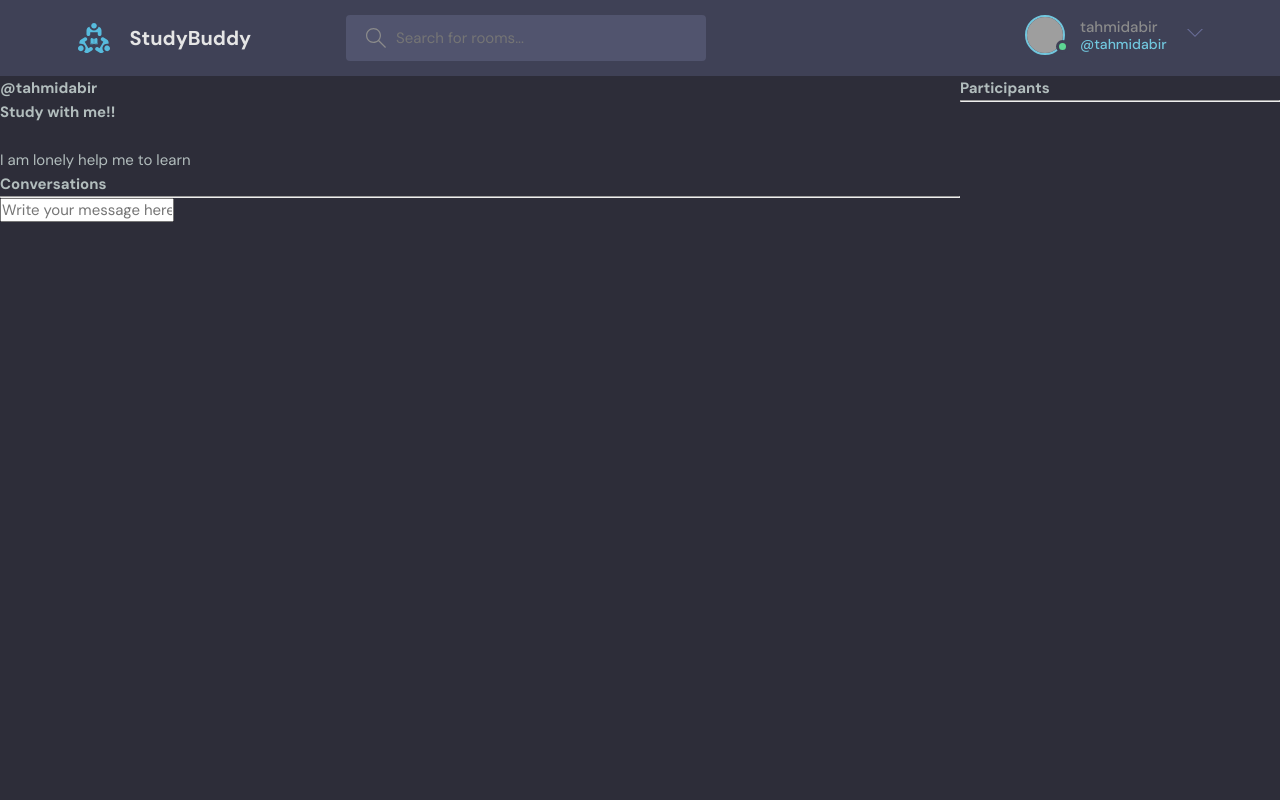
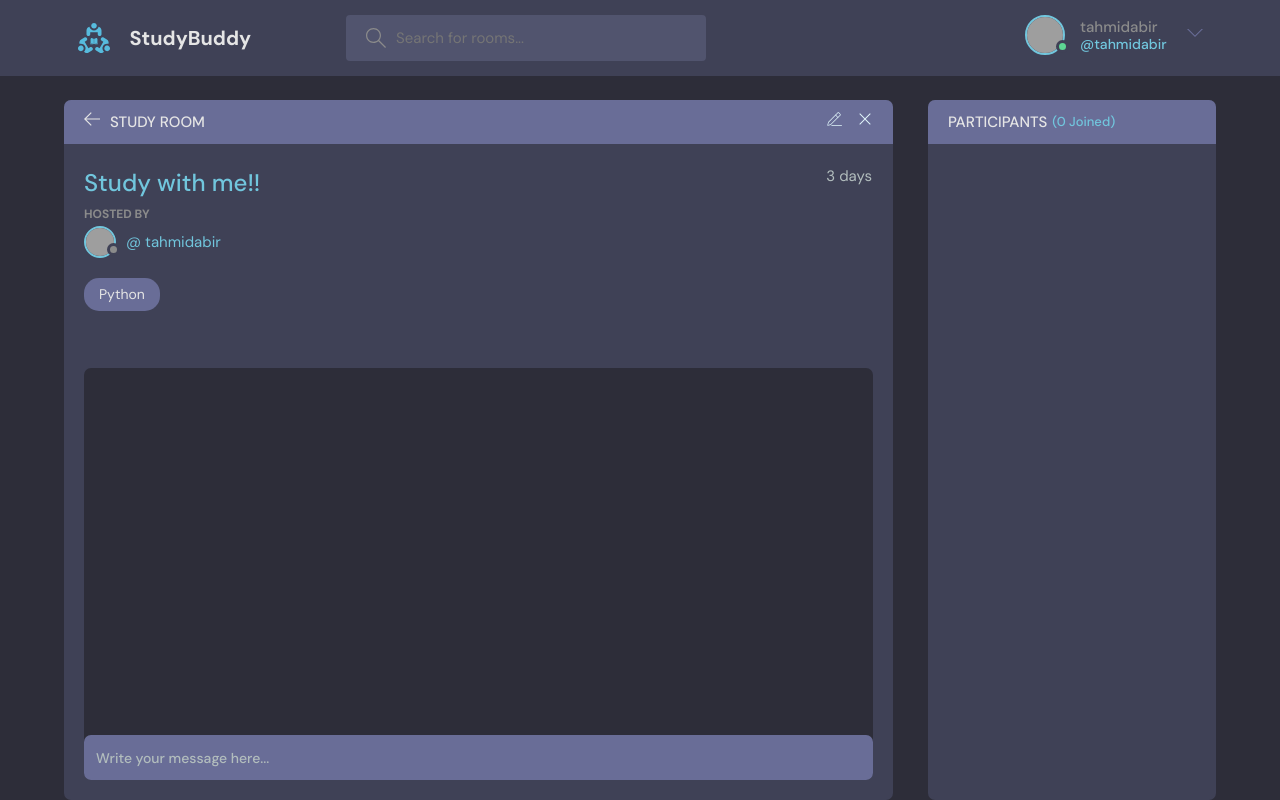
Before and after one commit to tahmidabir/studybud, a Django app: page /room/7/ in a window 1280 px wide. Run offline with Django 4.2, Linux system fonts and the light colour scheme; a user stored in the database is signed in; data comes from the database, SQL or seed files in the repository; both versions use the stored data as it was after the commit; grey boxes are pictures that could not be loaded.

Commit message:
updated room according to theme

```diff
--- a/base/templates/base/home.html
+++ b/base/templates/base/home.html
@@ -38,9 +38,10 @@
             <div>
 
               <h2>Study Room</h2>
+
               <p>{{room_count}} Rooms available</p>
             </div>
-            <a class="btn btn--main" href="create-room.html">
+            <a class="btn btn--main" href="{% url 'create-room' %}">
               <svg version="1.1" xmlns="http://www.w3.org/2000/svg" width="32" height="32" viewBox="0 0 32 32">
                 <title>add</title>
                 <path
--- a/base/templates/base/room.html
+++ b/base/templates/base/room.html
@@ -1,69 +1,160 @@
-
-{% extends 'main.html'%}
+{% extends 'main.html' %}
 
 {% block content %}
-<style>
-    .room-container{
-        display: grid;
-        grid-template-columns: 3fr 1fr;
-    }
 
-</style>
+    <main class="profile-page layout layout--2">
+      <div class="container">
+        <!-- Room Start -->
+        <div class="room">
+          <div class="room__top">
+            <div class="room__topLeft">
+              <a href="{%url 'home' %}">
+                <svg version="1.1" xmlns="http://www.w3.org/2000/svg" width="32" height="32" viewBox="0 0 32 32">
+                  <title>arrow-left</title>
+                  <path
+                    d="M13.723 2.286l-13.723 13.714 13.719 13.714 1.616-1.611-10.96-10.96h27.625v-2.286h-27.625l10.965-10.965-1.616-1.607z"
+                  ></path>
+                </svg>
+              </a>
+              <h3>Study Room</h3>
+            </div>
+            {% if room.host == request.user%}
+            <div class="room__topRight">
+              <a href="{%url 'update-room' room.id%}">
+                <svg
+                  enable-background="new 0 0 24 24"
+                  height="32"
+                  viewBox="0 0 24 24"
+                  width="32"
+                  xmlns="http://www.w3.org/2000/svg"
+                >
+                  <title>edit</title>
+                  <g>
+                    <path d="m23.5 22h-15c-.276 0-.5-.224-.5-.5s.224-.5.5-.5h15c.276 0 .5.224.5.5s-.224.5-.5.5z" />
+                  </g>
+                  <g>
+                    <g>
+                      <path
+                        d="m2.5 22c-.131 0-.259-.052-.354-.146-.123-.123-.173-.3-.133-.468l1.09-4.625c.021-.09.067-.173.133-.239l14.143-14.143c.565-.566 1.554-.566 2.121 0l2.121 2.121c.283.283.439.66.439 1.061s-.156.778-.439 1.061l-14.142 14.141c-.065.066-.148.112-.239.133l-4.625 1.09c-.038.01-.077.014-.115.014zm1.544-4.873-.872 3.7 3.7-.872 14.042-14.041c.095-.095.146-.22.146-.354 0-.133-.052-.259-.146-.354l-2.121-2.121c-.19-.189-.518-.189-.707 0zm3.081 3.283h.01z"
+                      />
+                    </g>
+                    <g>
+                      <path
+                        d="m17.889 10.146c-.128 0-.256-.049-.354-.146l-3.535-3.536c-.195-.195-.195-.512 0-.707s.512-.195.707 0l3.536 3.536c.195.195.195.512 0 .707-.098.098-.226.146-.354.146z"
+                      />
+                    </g>
+                  </g>
+                </svg>
+              </a>
+              <a href="{%url 'delete-room' room.id%}">
+                <svg version="1.1" xmlns="http://www.w3.org/2000/svg" width="32" height="32" viewBox="0 0 32 32">
+                  <title>remove</title>
+                  <path
+                    d="M27.314 6.019l-1.333-1.333-9.98 9.981-9.981-9.981-1.333 1.333 9.981 9.981-9.981 9.98 1.333 1.333 9.981-9.98 9.98 9.98 1.333-1.333-9.98-9.98 9.98-9.981z"
+                  ></path>
+                </svg>
+              </a>
+            </div>
+        {%endif%}
 
 
-<div class="room-container">
-    <div>
+          </div>
+          <div class="room__box scroll">
+            <div class="room__header scroll">
+              <div class="room__info">
+                <h3>{{room.name}}</h3>
+                <span>{{room.created|timesince}}</span>
+              </div>
+              <div class="room__hosted">
+                <p>Hosted By</p>
+                <a href="{% url 'user-profile' room.host.id %}" class="room__author">
+                  <div class="avatar avatar--small">
+                    <img src="https://randomuser.me/api/portraits/men/37.jpg" />
+                  </div>
+                  <span>@ {{user.username}} </span>
+                </a>
+              </div>
+
+              <span class="room__topics">{{room.topic}}</span>
+            </div>
+            <div class="room__conversation">
+              <div class="threads scroll">
+
+                 {% for message in room_messages %}
+                <div class="thread">
+                  <div class="thread__top">
+                    <div class="thread__author">
+                      <a href="{%url 'user-profile' message.user.id %}" class="thread__authorInfo">
+                        <div class="avatar avatar--small">
+                          <img src="https://randomuser.me/api/portraits/men/37.jpg" />
+                        </div>
+                        <span>@ {{message.user.username}}</span>
+                      </a>
+                      <span class="thread__date">{{message.created|timesince}} ago</span>
+                    </div>
+                    {% if request.user == message.user %}
+                    <a href="{% url 'delete-message' message.id %}">
+                    <div class="thread__delete">
+                      <svg version="1.1" xmlns="http://www.w3.org/2000/svg" width="32" height="32" viewBox="0 0 32 32">
+                        <title>remove</title>
+                        <path
+                          d="M27.314 6.019l-1.333-1.333-9.98 9.981-9.981-9.981-1.333 1.333 9.981 9.981-9.981 9.98 1.333 1.333 9.981-9.98 9.98 9.98 1.333-1.333-9.98-9.98 9.98-9.981z"
+                        ></path>
+                      </svg>
+                    </div>
+                      </a>
+                    {%endif%}
+
+
+                  </div>
+                  <div class="thread__details">
+            {{message.body}}
+                  </div>
+                </div>
+                {%endfor%}
+
+
+              </div>
+            </div>
+          </div>
+          {% if request.user.is_authenticated %}
+           {%  csrf_token%}
+          <div class="room__message">
+            {%  csrf_token %}
+            <form method = "POST" action="">
+          {%  csrf_token%}
+              <input type="text" name="body" placeholder="Write your message here..." /></form>
+          </div>
+          {%endif%}
 
 
 
 
-<h5>@{{room.host}}</h5>
+        </div>
+        <!-- Room End -->
 
-<h1>{{room.name}}</h1><br>
+        <!--   Start -->
+        <div class="participants">
+          <h3 class="participants__top">Participants <span>({{participants.count}} Joined)</span></h3>
+          <div class="participants__list scroll">
 
-<p>{{room.description}}</p>
-
-<div class="comment-wrapper">
-    <h3>Conversations</h3>
-    <hr>
-    {% for message in room_messages %}
-    <div>
-        {% if request.user == message.user %}
-        <a href="{% url 'delete-message' message.id %}">Delete</a>
-        {%endif%}
-        <small>@{{message.user}}  {{message.created |timesince}} ago</small>
-        <p>{{message.body}}</p>
-        <hr>
-    </div>
-
-    {%endfor%}
-
-</div>
-
-{% if request.user.is_authenticated %}
-<div class = 'comment-form'>
-
-    <form method = "POST" action="">
-        {%  csrf_token%}
-        <input type="text" name="body" placeholder="Write your message here"/>
+            {% for user in participants%}
+            <a href="{% url 'user-profile' user.id %}" class="participant">
+              <div class="avatar avatar--medium">
+                <img src="https://randomuser.me/api/portraits/men/37.jpg" />
+              </div>
+              <p>
+                {{user.username}}
+                <span>@{{user.username}}</span>
+              </p>
+            </a>
+      {%endfor%}
 
 
-    </form>
-
-</div>
-{%endif%}
-     </div>
-
-    <div>
-        <h3>Participants</h3>
-        <hr>
-        {% for user in participants%}
-        <p>{{user.username}}</p>
-
-        {%endfor%}
-
-
-
-    </div>
-</div>
-{% endblock %}
+          </div>
+        </div>
+        <!--  End -->
+      </div>
+    </main>
+    <script src="script.js"></script>
+{%endblock content%}
--- a/templates/navbar.html
+++ b/templates/navbar.html
@@ -1,11 +1,14 @@
 {% load static %}
     <header class="header header--loggedIn">
       <div class="container">
-        <a href="{%url 'home' %}}" class="header__logo">
+        <a href="{%url 'home' %}" class="header__logo">
+
+
+
           <img src="{%static 'images/logo.svg'%}" />
           <h1>StudyBuddy</h1>
         </a>
-        <form class="header__search" method="GET" action="{%url 'home' %}">
+        <form class="header__search" method="GET" action="{% url 'home' %}">
           <label>
             <svg version="1.1" xmlns="http://www.w3.org/2000/svg" width="32" height="32" viewBox="0 0 32 32">
               <title>search</title>
```
Also changed, not shown: base/templates/base/room_old.html (added, +69 -0 lines), db.sqlite3.
